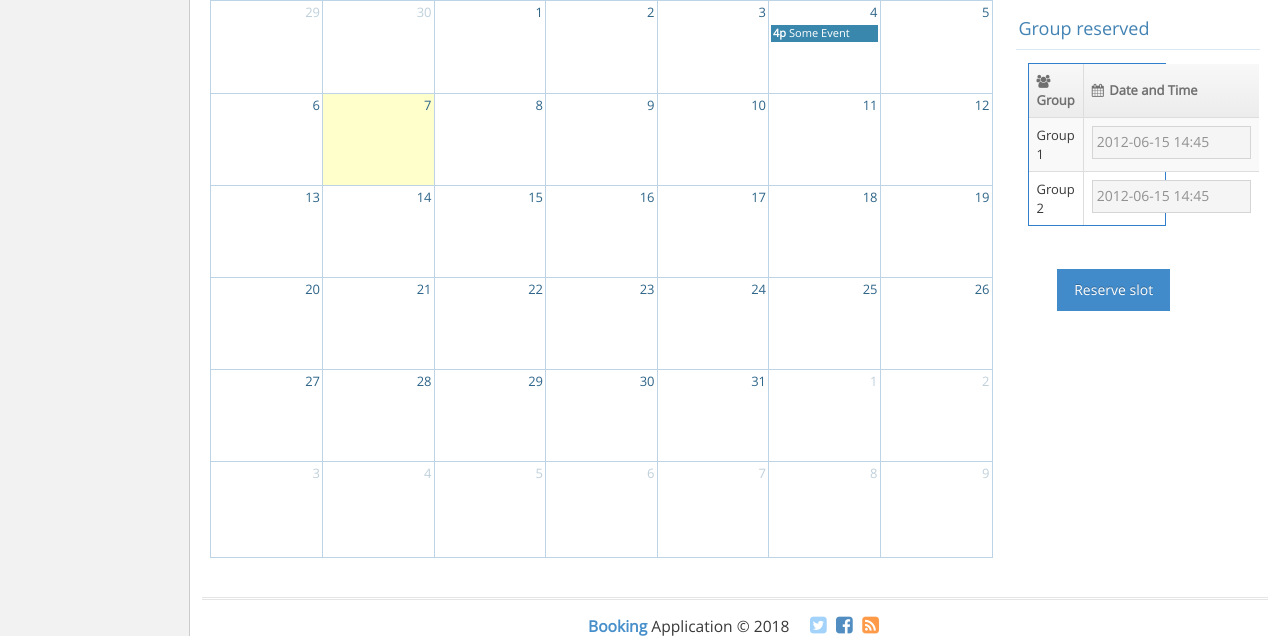
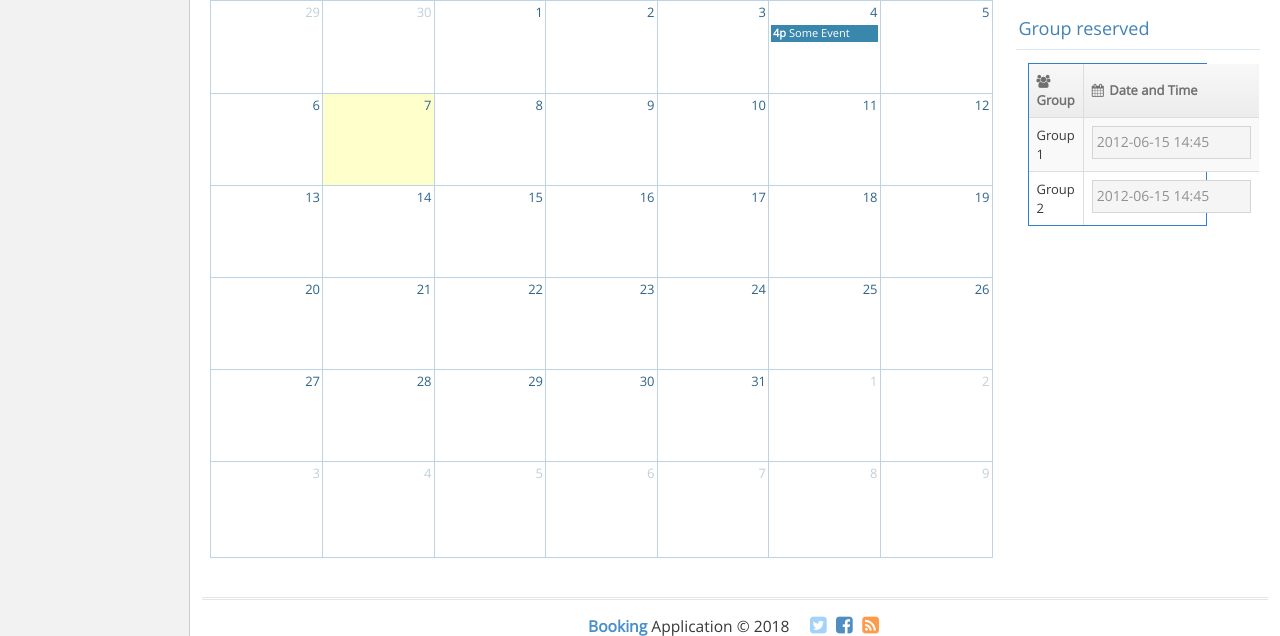
Before and after one commit to jmattcustorio/prof_booking_consultation, a PHP site: page /calendar.php in a window 1280 px wide. Shown: the part 245-881 px from the top of the page. Run offline with PHP 8.4, Linux system fonts and the light colour scheme.

Commit message:
- remove reserve slot button - add comment for calendar modal

```diff
--- a/calendar.php
+++ b/calendar.php
@@ -265,7 +265,7 @@
 											<div class="widget-header">
 												<h4>Group reserved</h4>
 											</div>
-											<div class="col-xs-12 col-sm-8 widget-container-col" id="widget-container-col-2" style="margin-top: 10px;">
+											<div class="col-xs-12 col-sm-10 widget-container-col" id="widget-container-col-2" style="margin-top: 10px;">
 												<div class="widget-box widget-color-blue" id="widget-box-2">
 													<div class="widget-body">
 														<div class="widget-main no-padding">
@@ -304,7 +304,7 @@
 											</div>
 										</div><!--End Group reserved -->
 									</div> <!-- END SIDEBAR -->
-									<button type="button" class="btn btn-primary" style="margin-top: 40px; left: 5%;">Reserve slot</button>
+									<!-- <button type="button" class="btn btn-primary" style="margin-top: 40px; left: 5%;">Reserve slot</button> -->
 								</div>
 								<!-- PAGE CONTENT ENDS -->
 							</div><!-- /.col -->
@@ -477,6 +477,7 @@
 		selectHelper: true,
 		select: function(start, end, allDay) {
 
+			// DIRIA ANG CALENDAR MODAL SCRIPT
 			bootbox.prompt("New Event Title:", function(title) {
 				if (title !== null) {
 					calendar.fullCalendar('renderEvent',
@@ -491,7 +492,6 @@
 					);
 				}
 			});
-
 
 			calendar.fullCalendar('unselect');
 		}
```
